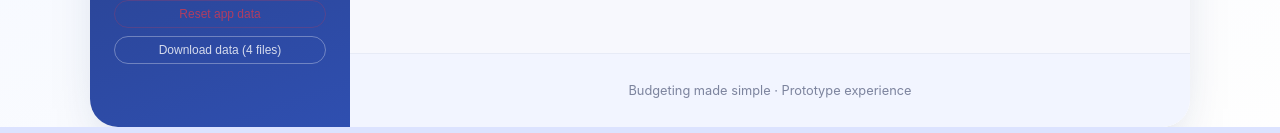
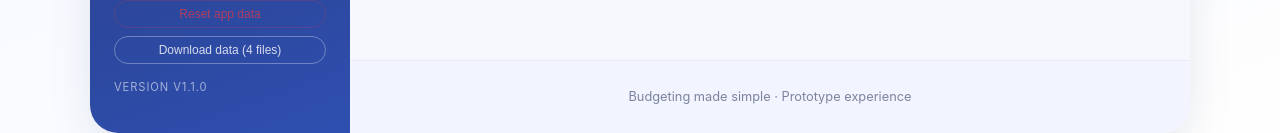
Before and after one commit to flashyhawk/budgetapp, a React (Create React App) app in the folder FE/: page /budgetapp/reports in a window 1280 px wide. Shown: the part 673-806 px from the top of the page. Built offline with nearby package versions, Linux system fonts and the light colour scheme; no server answers.

Commit message:
new build v2

```diff
--- a/FE/src/App.css
+++ b/FE/src/App.css
@@ -118,6 +118,14 @@
   gap: 8px;
   font-size: 0.75rem;
   opacity: 0.8;
+}
+
+.sidebar-version {
+  margin-top: 8px;
+  font-size: 0.7rem;
+  text-transform: uppercase;
+  letter-spacing: 0.08em;
+  opacity: 0.7;
 }
 
 .main-panel {
--- a/FE/src/App.tsx
+++ b/FE/src/App.tsx
@@ -50,6 +50,8 @@ const pages: PageConfig[] = [
   { id: 'reports', label: 'Reports', path: '/reports', element: ReportsPage },
   { id: 'data-import', label: 'Data Import', path: '/data-import', element: ImportDataPage },
 ];
+
+const APP_VERSION = 'v1.1.0';
 
 const App: FC = () => {
   const location = useLocation();
@@ -177,6 +179,9 @@ const App: FC = () => {
             >
               {exporting ? 'Preparing...' : 'Download data (4 files)'}
             </button>
+            <p className="sidebar-version" aria-label="Application version">
+              Version {APP_VERSION}
+            </p>
           </div>
         </aside>
 
```
Also changed, not shown: 11 other files (tests, documents, lock files or other folders).
